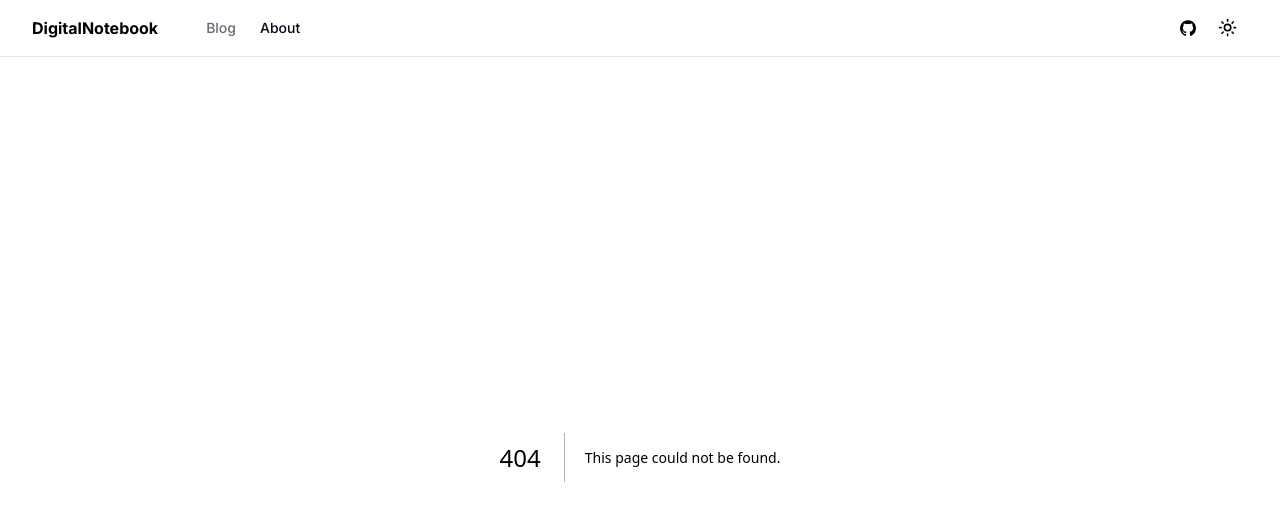
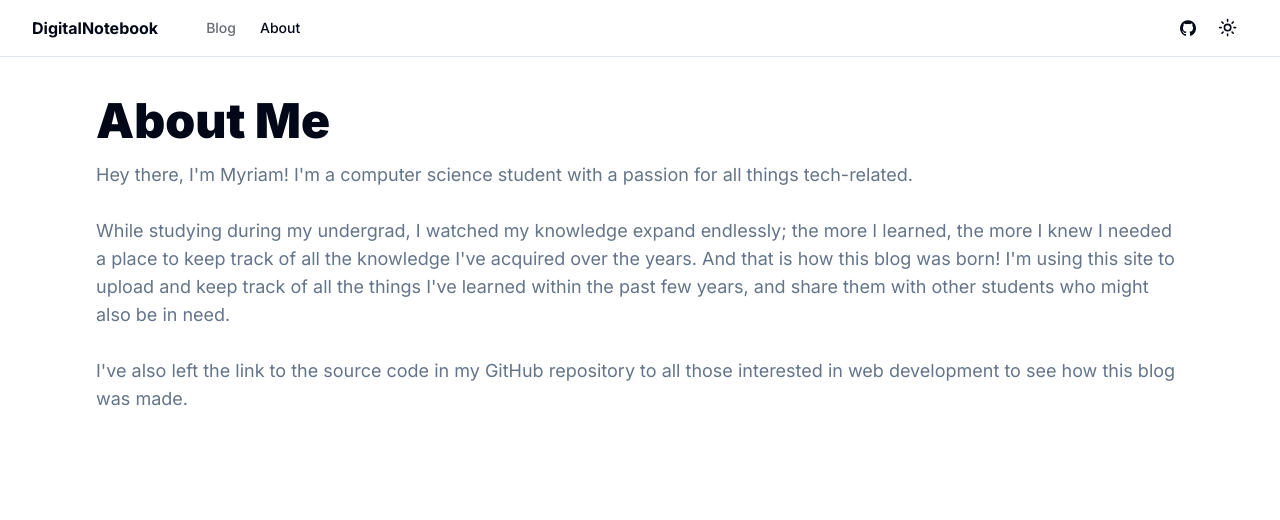
Before and after one commit to myrmlbst/uni-blog, a Next.js app: page /about in a window 1280 px wide. Before the commit this address had no page. Shown: the top 520 px of the page. Built offline with nearby package versions, Linux system fonts and the light colour scheme.

Commit message:
Updated About page

```diff
--- /dev/null
+++ b/app/about/page.tsx
@@ -0,0 +1,18 @@
+export default async function AboutPage() {
+  return (
+    <div className="container max-w-6xl py-6 lg:py-10">
+      <h1 className="inline-block font-black text-4xl lg:text-5xl">
+        About Me
+      </h1>
+
+      <p className="text-muted-foreground text-lg py-4">
+        Hey there, I'm Myriam! I'm a computer science student with a passion for all things tech-related.
+        <br /><br />
+        While studying during my undergrad, I watched my knowledge expand endlessly; the more I learned, the more I knew I needed a place to keep track of all the knowledge I've acquired over the years.
+        And that is how this blog was born! I'm using this site to upload and keep track of all the things I've learned within the past few years, and share them with other students who might also be in need.
+        <br/><br/>
+        I've also left the link to the source code in my GitHub repository to all those interested in web development to see how this blog was made.
+     </p>
+    </div>
+  )
+}
```
